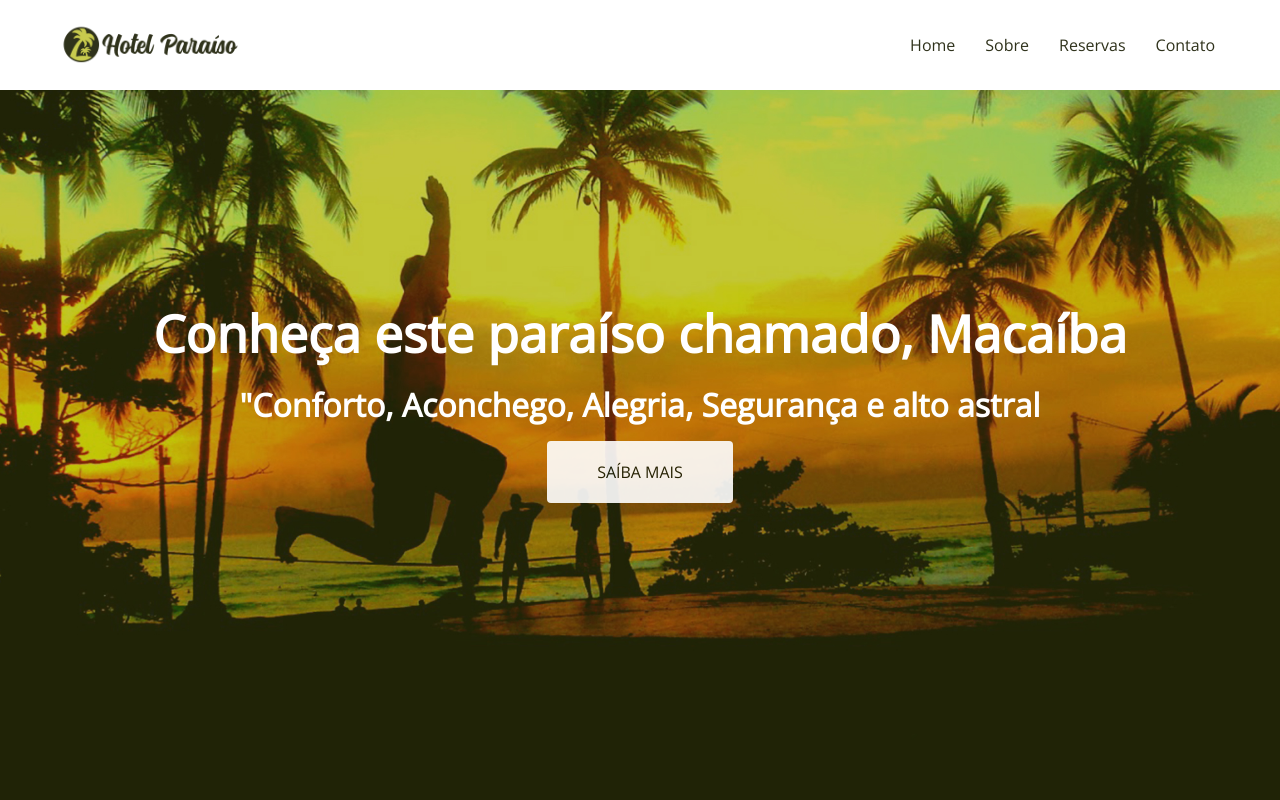
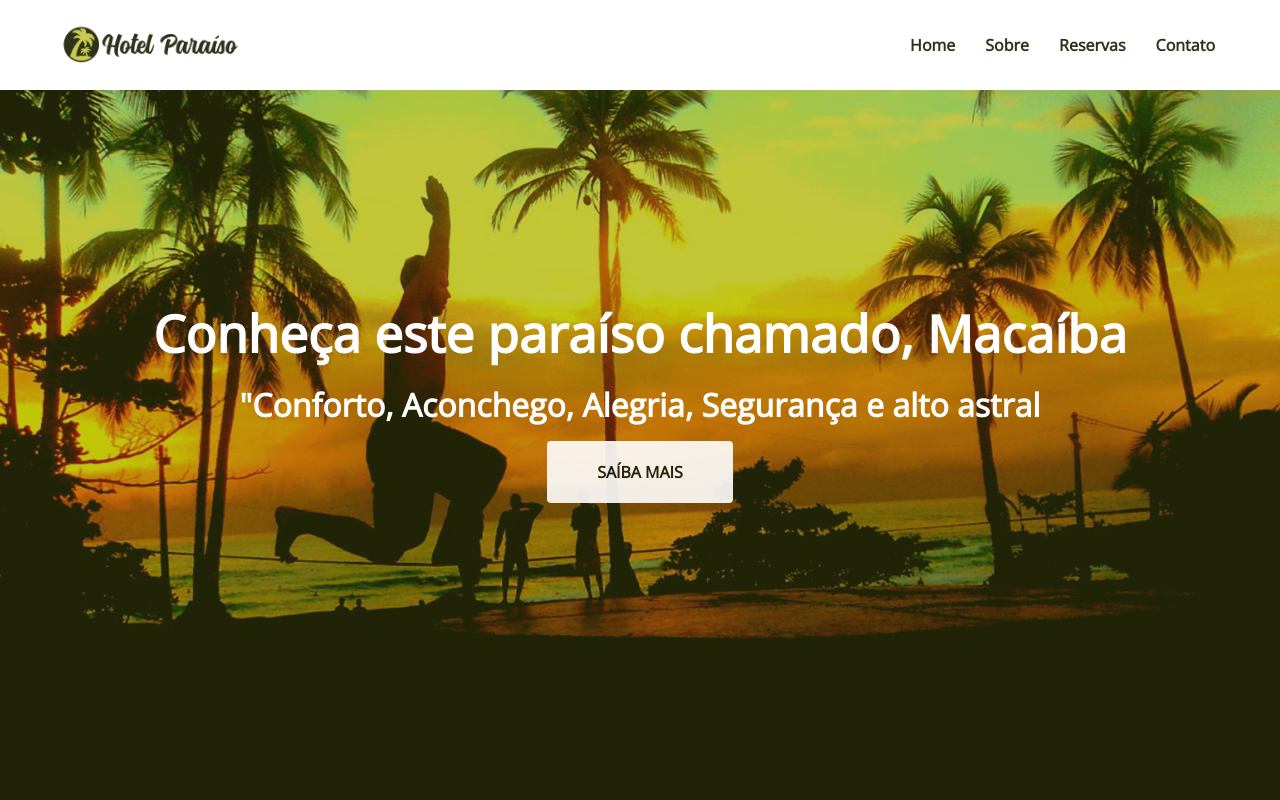
Before and after one commit to Arialyson/Curso_Flexbox, a plain HTML site: page index.html in a window 1280 px wide. Shown: the top 800 px of the page. Drawn offline with nearby package versions, Linux system fonts and the light colour scheme.

Commit message:
Update style.css

```diff
--- a/style.css
+++ b/style.css
@@ -15,10 +15,12 @@ nav, Ul {
 }
 a {
     text-decoration: none;
+    font-weight: bold;
     cursor: pointer;
     opacity: 0.9;
 }
 a:hover {
+    color: rgb(194, 194, 1);
     opacity: 1;
 }
 /* Header */
```
